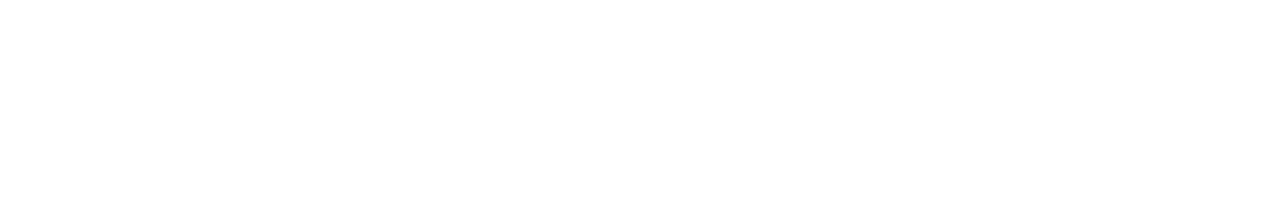
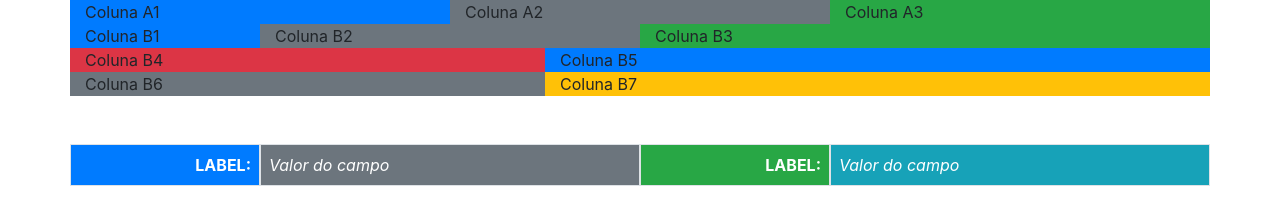
Before and after one commit to utfpr-cefwm/aula2-bootstrap4-app-2021-2, a website built with Parcel: page index.html in a window 1280 px wide. Built offline with nearby package versions, Linux system fonts and the light colour scheme.

Commit message:
Exibe algumas possibilidades de ajustes de colunas/texto.

```diff
--- a/index.html
+++ b/index.html
@@ -25,6 +25,58 @@
 <body>
 
   <div class="container">
+
+    <div class="row">
+      <div class="col bg-primary">
+        Coluna A1
+      </div>
+      <div class="col bg-secondary">
+        Coluna A2
+      </div>
+      <div class="col bg-success">
+        Coluna A3
+      </div>
+    </div>
+
+    <div class="row">
+      <div class="col-4 col-lg-2 bg-primary">
+        Coluna B1
+      </div>
+      <div class="col-8 col-lg-4 bg-secondary">
+        Coluna B2
+      </div>
+      <div class="col-6 bg-success text-right text-lg-left">
+        Coluna B3
+      </div>
+      <div class="col-6 col-lg-5 bg-danger">
+        Coluna B4
+      </div>
+      <div class="col-5 col-lg-7 offset-1 offset-lg-0 bg-primary text-right text-lg-left">
+        Coluna B5
+      </div>
+      <div class="col-5 bg-secondary">
+        Coluna B6
+      </div>
+      <div class="col-12 col-lg-7 bg-warning">
+        Coluna B7
+      </div>
+    </div>
+
+    <div class="row my-5">
+      <div class="col-md-4 col-xl-2 bg-primary text-white px-2 pt-4 pb-2 py-md-2 border font-weight-bold text-md-right text-uppercase">
+        Label:
+      </div>
+      <div class="col-md-8 col-xl-4 bg-secondary text-white px-2 pt-2 pb-4 py-md-2 border font-italic">
+        Valor do campo
+      </div>
+      <div class="col-md-4 col-xl-2 bg-success text-white px-2 pt-4 pb-2 py-md-2 border font-weight-bold text-md-right text-uppercase">
+        Label:
+      </div>
+      <div class="col-md-8 col-xl-4 bg-info text-white px-2 pt-2 pb-4 py-md-2 border font-italic">
+        Valor do campo
+      </div>
+    </div>
+
   </div>
 
   <script src="js/vendor/modernizr-3.11.2.min.js"></script>
```
